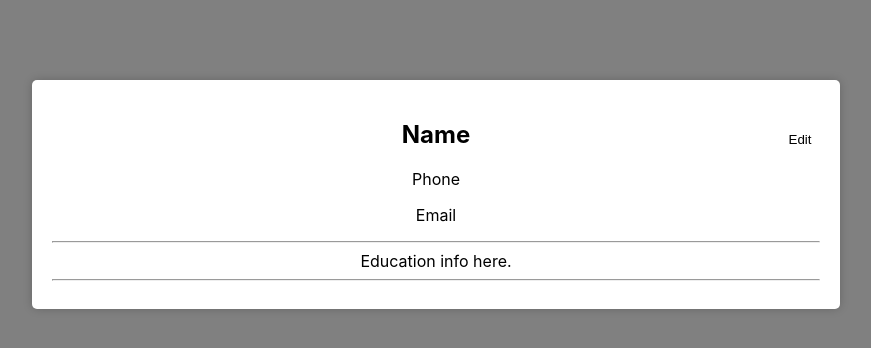
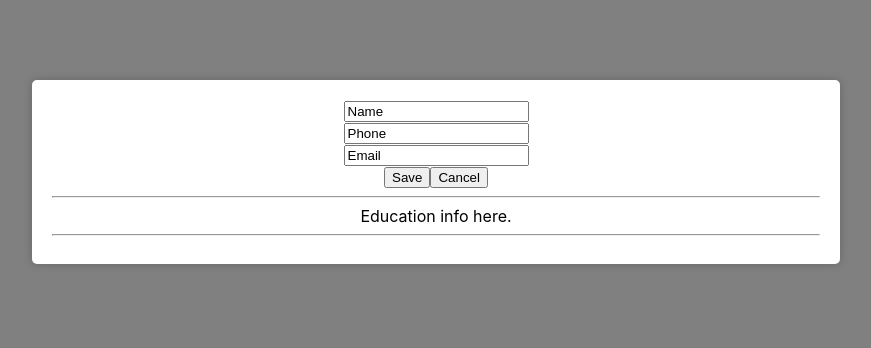
Before and after one commit to thejwuscript/cv-application, a React (Create React App) app: page / in a window 1280 px wide. Both pictures are taken after a click on the button "Edit". Shown: the top 348 px of the page, without its empty margins (204-1075 px from the left). Built offline with nearby package versions, Linux system fonts and the light colour scheme; the HTML template or start-up script is replaced by a standard one.

Commit message:
Finish general

```diff
--- a/src/components/General.js
+++ b/src/components/General.js
@@ -1,37 +1,94 @@
-import React, { Component } from 'react';
-import '../styles/general.css';
+import React, { Component } from "react";
+import "../styles/general.css";
 
 class General extends Component {
+  constructor() {
+    super();
+
+    this.state = {
+      mode: "view",
+      savedName: "Name",
+      savedPhone: "Phone",
+      savedEmail: "Email",
+      inputName: "",
+      inputPhone: "",
+      inputEmail: "",
+    };
+
+    this.changeMode = this.changeMode.bind(this);
+    this.saveInputs = this.saveInputs.bind(this);
+    this.handleChange = this.handleChange.bind(this);
+  }
+
+  changeMode(e) {
+    const desiredMode = this.state.mode === "view" ? "edit" : "view"
+    this.setState({
+      mode: desiredMode,
+      inputName: this.state.savedName,
+      inputPhone: this.state.savedPhone,
+      inputEmail: this.state.savedEmail,
+    });
+  }
+
+  saveInputs(e) {
+    e.preventDefault();
+    this.setState({
+      savedName: this.state.inputName,
+      savedPhone: this.state.inputPhone,
+      savedEmail: this.state.inputEmail,
+    })
+    this.changeMode()
+  }
+
+  handleChange(e) {
+    this.setState({[e.target.id]: e.target.value})
+  };
+
+  inputForm() {
+    return (
+      <form onSubmit={this.saveInputs}>
+        <div>
+          <input type="text" id="inputName" placeholder="Name" value={this.state.inputName} onChange={this.handleChange} required />
+        </div>
+        <div>
+          <input type="text" id="inputPhone" placeholder="Phone" value={this.state.inputPhone} onChange={this.handleChange} required />
+        </div>
+        <div>
+          <input type="email" id="inputEmail" placeholder="Email" value={this.state.inputEmail} onChange={this.handleChange} required />
+        </div>
+        <div>
+          <button type="submit">Save</button>
+          <button type="button" onClick={this.changeMode}>Cancel</button>
+        </div>
+      </form>
+    );
+  }
+
+  showInfo() {
+    return (
+      <div className="general">
+        <h2>{this.state.savedName}</h2>
+        <p>{this.state.savedPhone}</p>
+        <p>{this.state.savedEmail}</p>
+        <button type="button" onClick={this.changeMode}>
+          Edit
+        </button>
+      </div>
+    )
+  }
 
   render() {
-    return (
-      <div className="general">
-         <h2>Name</h2>
-         <p>Phone</p>
-         <p>Email</p>
-         <button type="button">Edit</button>
-      </div>
-    )
-  };
-};
+    const mode = this.state.mode;
+    let display;
+
+    if (mode === "edit") {
+      display = this.inputForm()
+    } else {
+      display = this.showInfo()
+    }
+
+    return display;
+  }
+}
 
 export default General;
-
-{/* <form action="">
-<div>
-  <label htmlFor="name">Name</label>
-  <input type="text" id="name" name="name" />
-</div>
-<div>
-  <label htmlFor="phone">Phone</label>
-  <input type="text" id="phone" name="phone" />
-</div>
-<div>
-  <label htmlFor="email">E-mail</label>
-  <input type="email" id="email" name="email" />
-</div>
-<div>
-  <button type="submit">Edit</button>
-  <button type="button">Cancel</button>
-</div>
-</form> */}
--- a/src/styles/general.css
+++ b/src/styles/general.css
@@ -10,7 +10,6 @@
   height: 40px;
   background: none;
   border: none;
-  outline: none;
   cursor: pointer;
   padding: 0;
   margin: 0;
```
